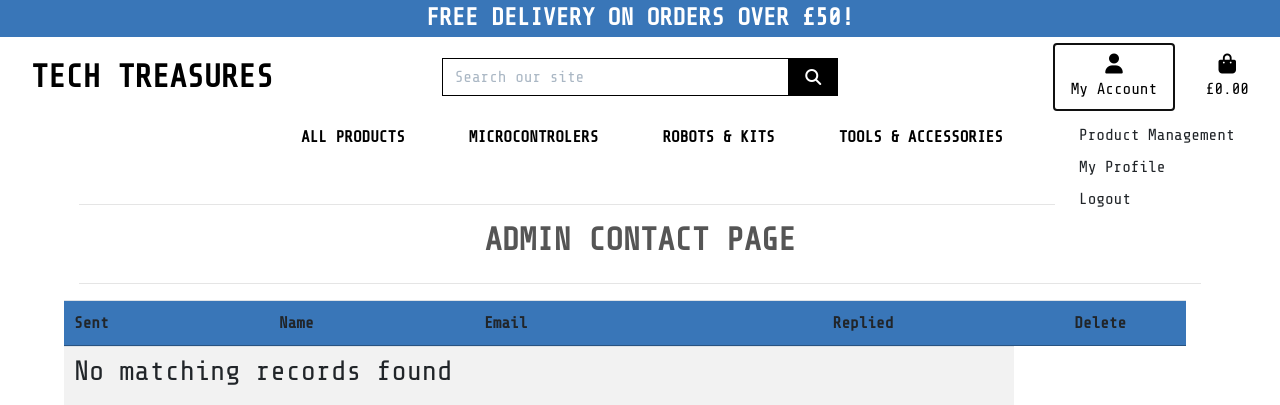
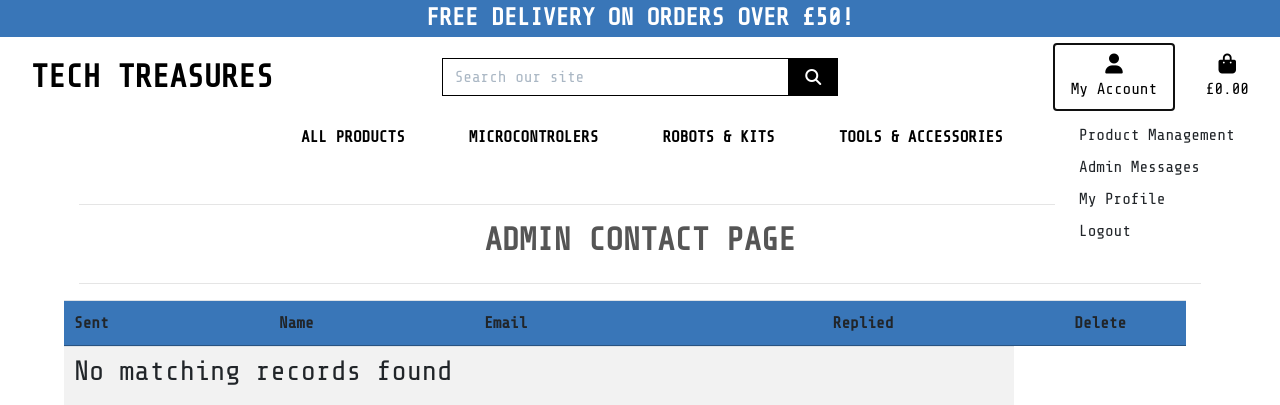
Before and after one commit to dougyb83/tech-treasures, a Django app: page /contact/admin-contact/ in a window 1280 px wide, after a click on "My Account". Shown: the top 405 px of the page. Run offline with Django 3.2, Linux system fonts and the light colour scheme; the visitor is signed in with stand-in values (Sample User, id 1); data that the repository does not hold is empty; some libraries are stand-ins or nearby versions.

Commit message:
Add links for contact admin

```diff
--- a/basket/templates/basket/quantity-form.html
+++ b/basket/templates/basket/quantity-form.html
@@ -28,3 +28,5 @@
         </div>
     </div>
 </form>
+<a class="update-link text-info"><small>Update</small></a>
+<a class="remove-item text-danger float-right" id="remove_{{ item.item_id }}" data-product_size="{{ item.size }}"><small>Remove</small></a>
--- a/contact/templates/contact/admin-contact.html
+++ b/contact/templates/contact/admin-contact.html
@@ -19,7 +19,7 @@
         </div>
     </div>
     <div class="row table-responsive">
-        <table class="table table-striped" id="myTable" style="width:100%">
+        <table class="table table-striped" id="admin-contact-table" style="width:100%">
             <thead class="bg-head">
                 <tr>
                     <th>Sent</th>
@@ -66,7 +66,7 @@
     {{ block.super }}
     <script type="text/javascript">
     $(document).ready(function(){
-        $('#myTable').dataTable({
+        $('#admin-contact-table').dataTable({
         responsive: true,
         order: [[0, 'desc']],
         columnDefs: [
--- a/contact/views.py
+++ b/contact/views.py
@@ -1,5 +1,4 @@
 from django.shortcuts import render, redirect, reverse, get_object_or_404
-from django.http import HttpResponseBadRequest
 from django.contrib import messages
 from django.conf import settings
 from django.core.mail import send_mail, send_mass_mail
@@ -128,15 +127,17 @@ def reply_email(request, email_id):
                 [form_context["email"]]
             )
 
-            # You can handle sending the reply email to the user here
-            # For example, use the send_mail function similar to what you did in the contact function.
-
             messages.success(request, 'Reply sent successfully!')
             return redirect(reverse('admin-contact'))
         else:
             messages.error(request, 'Reply cannot be empty.')
 
-    return HttpResponseBadRequest('Invalid request.')
+    template = 'contact/admin-contact-reply.html'
+    context = {
+        'email': email,
+    }
+
+    return render(request, template, context)
 
 
 def delete_email(request, email_id):
--- a/templates/base.html
+++ b/templates/base.html
@@ -79,6 +79,7 @@
                             {% if request.user.is_authenticated %}
                                 {% if request.user.is_superuser %}
                                     <a href="{% url 'add_product' %}" class="dropdown-item">Product Management</a>
+                                    <a href="{% url 'admin-contact' %}" class="dropdown-item">Admin Messages</a>
                                 {% endif %}
                                 <a href="{% url 'profile' %}" class="dropdown-item">My Profile</a>
                                 <a href="{% url 'account_logout' %}" class="dropdown-item">Logout</a>
```
